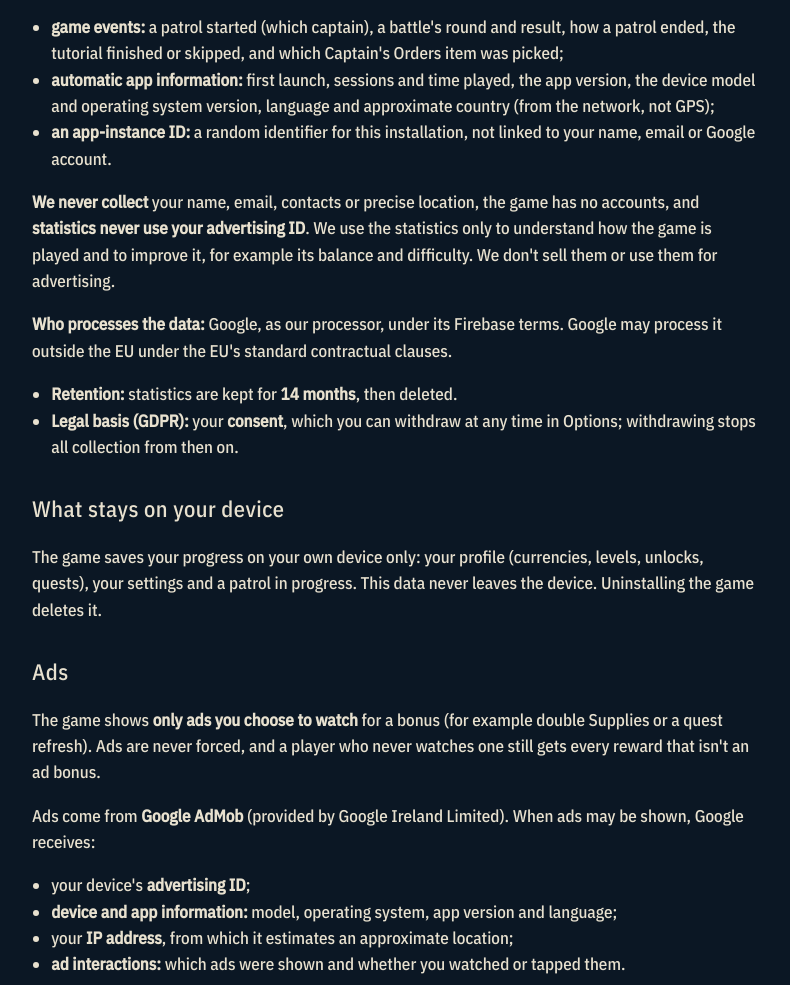
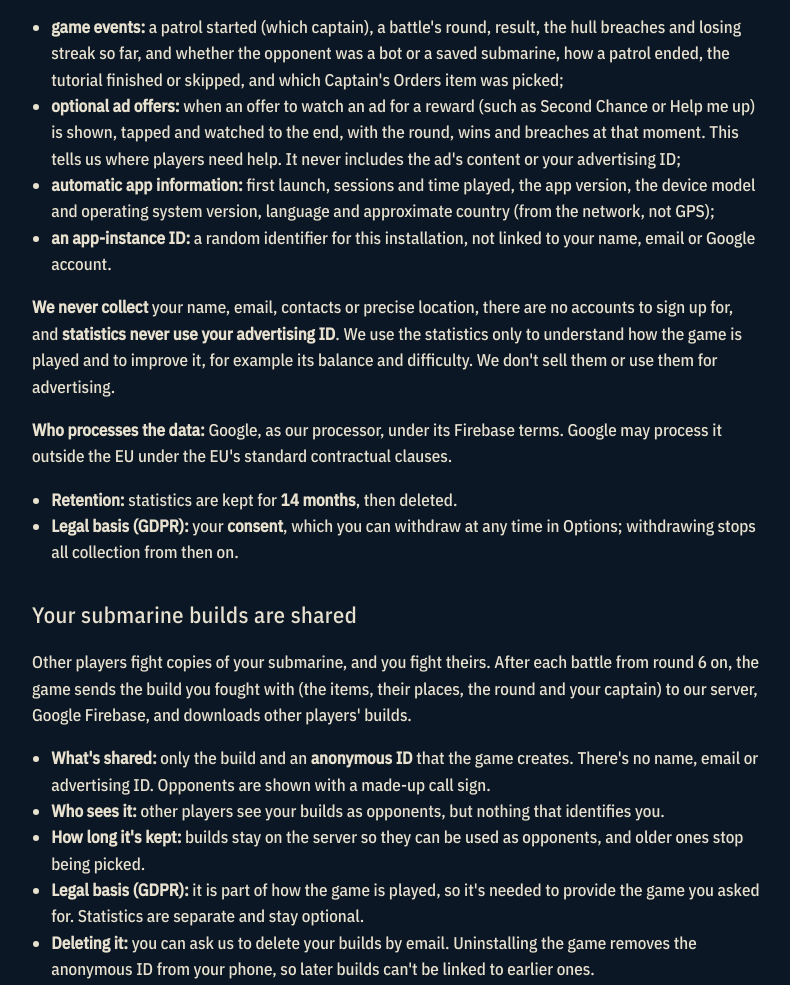
Before and after one commit to inallhonesty/inallhonesty.github.io, a plain HTML site: page privacy/index.html in a window 1280 px wide. Shown: the part 527-1512 px from the top of the page, without its empty margins (244-1034 px from the left). Drawn offline with nearby package versions, Linux system fonts and the light colour scheme; a web font is replaced by a local one.

Commit message:
Add app-ads.txt for AdMob; privacy policy: online builds shared as opponents, and the optional-ad statistics
Co-Authored-By: Claude Opus 5.5 <noreply@anthropic.com>
Claude-Session: https://claude.ai/code/session_01BPP6vxuXRd36U3Q8VZMQHG

```diff
--- a/privacy/index.html
+++ b/privacy/index.html
@@ -29,22 +29,32 @@ footer a { color: var(--dim); margin-right: 14px; }
 </style></head>
 <body><header class="top"><img src="../icon.svg" alt=""><a class="brand" href="../">Sonar Lock</a></header>
 <main><h1>Privacy Policy</h1>
-<p><strong>Sonar Lock</strong> — last updated 2026-10-07</p>
+<p><strong>Sonar Lock</strong>, last updated 2026-10-17</p>
 <p>Published by SC DREAMWEAVER SRL (Constanța, Romania; registration J2016002906134, CUI 36847392), developed by InAllHonesty.</p>
 <p>This policy explains what information the game uses. We want it short and honest.</p>
 <h2>What we collect</h2>
 <p><strong>Only if you agree: anonymous usage statistics.</strong> The game asks once whether you want to share them, and you can change your answer any time in <strong>Options → Share anonymous statistics</strong>. If you say no, nothing is sent.</p>
 <p>When you agree, the game uses <strong>Google Analytics for Firebase</strong> (provided by Google Ireland Limited) to record:</p>
 <ul>
-<li><strong>game events:</strong> a patrol started (which captain), a battle's round and result, how a patrol ended, the tutorial finished or skipped, and which Captain's Orders item was picked;</li>
+<li><strong>game events:</strong> a patrol started (which captain), a battle's round, result, the hull breaches and losing streak so far, and whether the opponent was a bot or a saved submarine, how a patrol ended, the tutorial finished or skipped, and which Captain's Orders item was picked;</li>
+<li><strong>optional ad offers:</strong> when an offer to watch an ad for a reward (such as Second Chance or Help me up) is shown, tapped and watched to the end, with the round, wins and breaches at that moment. This tells us where players need help. It never includes the ad's content or your advertising ID;</li>
 <li><strong>automatic app information:</strong> first launch, sessions and time played, the app version, the device model and operating system version, language and approximate country (from the network, not GPS);</li>
 <li><strong>an app-instance ID:</strong> a random identifier for this installation, not linked to your name, email or Google account.</li>
 </ul>
-<p><strong>We never collect</strong> your name, email, contacts or precise location, the game has no accounts, and <strong>statistics never use your advertising ID</strong>. We use the statistics only to understand how the game is played and to improve it, for example its balance and difficulty. We don't sell them or use them for advertising.</p>
+<p><strong>We never collect</strong> your name, email, contacts or precise location, there are no accounts to sign up for, and <strong>statistics never use your advertising ID</strong>. We use the statistics only to understand how the game is played and to improve it, for example its balance and difficulty. We don't sell them or use them for advertising.</p>
 <p><strong>Who processes the data:</strong> Google, as our processor, under its Firebase terms. Google may process it outside the EU under the EU's standard contractual clauses.</p>
 <ul>
 <li><strong>Retention:</strong> statistics are kept for <strong>14 months</strong>, then deleted.</li>
 <li><strong>Legal basis (GDPR):</strong> your <strong>consent</strong>, which you can withdraw at any time in Options; withdrawing stops all collection from then on.</li>
+</ul>
+<h2>Your submarine builds are shared</h2>
+<p>Other players fight copies of your submarine, and you fight theirs. After each battle from round 6 on, the game sends the build you fought with (the items, their places, the round and your captain) to our server, Google Firebase, and downloads other players' builds.</p>
+<ul>
+<li><strong>What's shared:</strong> only the build and an <strong>anonymous ID</strong> that the game creates. There's no name, email or advertising ID. Opponents are shown with a made-up call sign.</li>
+<li><strong>Who sees it:</strong> other players see your builds as opponents, but nothing that identifies you.</li>
+<li><strong>How long it's kept:</strong> builds stay on the server so they can be used as opponents, and older ones stop being picked.</li>
+<li><strong>Legal basis (GDPR):</strong> it is part of how the game is played, so it's needed to provide the game you asked for. Statistics are separate and stay optional.</li>
+<li><strong>Deleting it:</strong> you can ask us to delete your builds by email. Uninstalling the game removes the anonymous ID from your phone, so later builds can't be linked to earlier ones.</li>
 </ul>
 <h2>What stays on your device</h2>
 <p>The game saves your progress on your own device only: your profile (currencies, levels, unlocks, quests), your settings and a patrol in progress. This data never leaves the device. Uninstalling the game deletes it.</p>
```
Also changed, not shown: terms/index.html (+1 -1 lines), app-ads.txt (added), art/galley.png.
